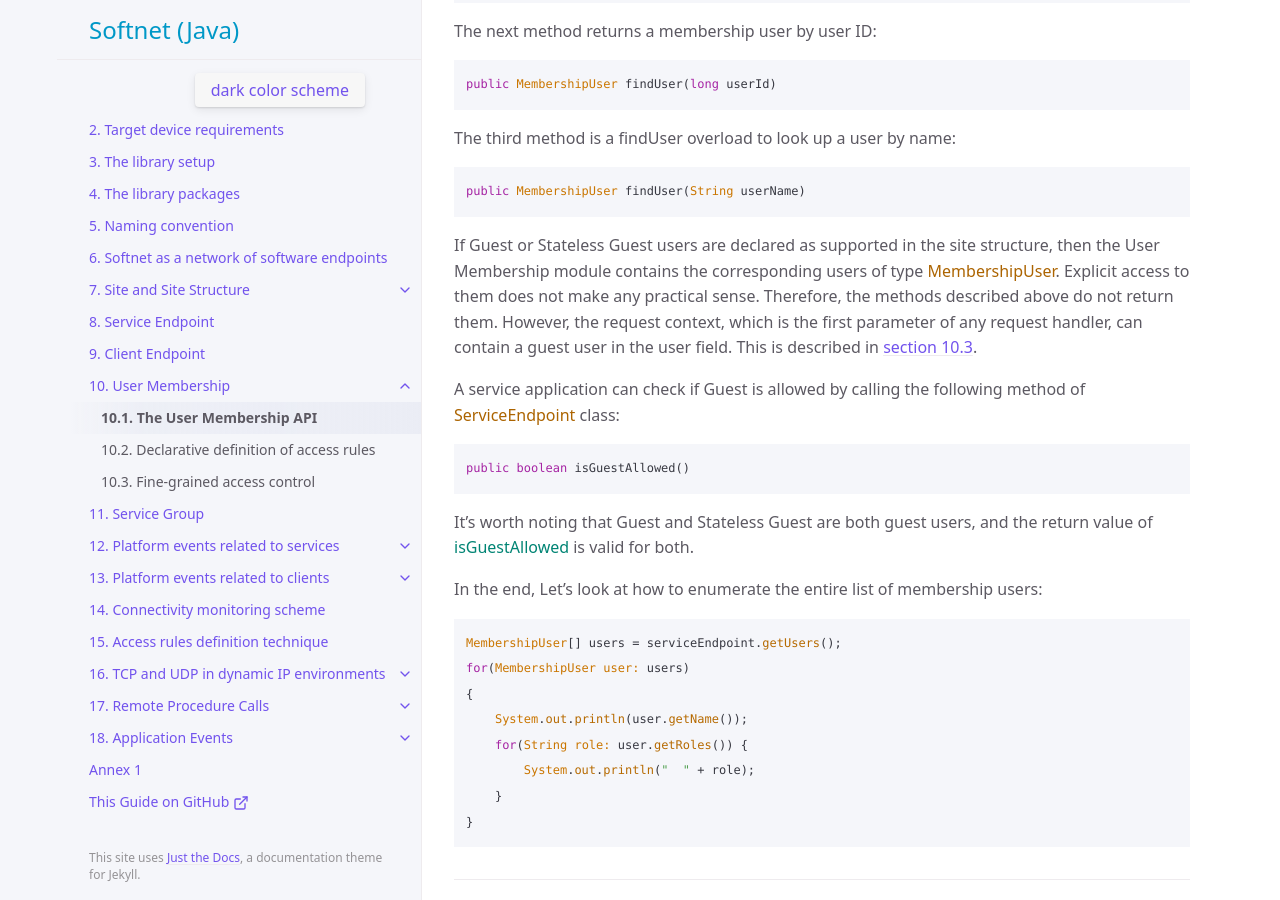
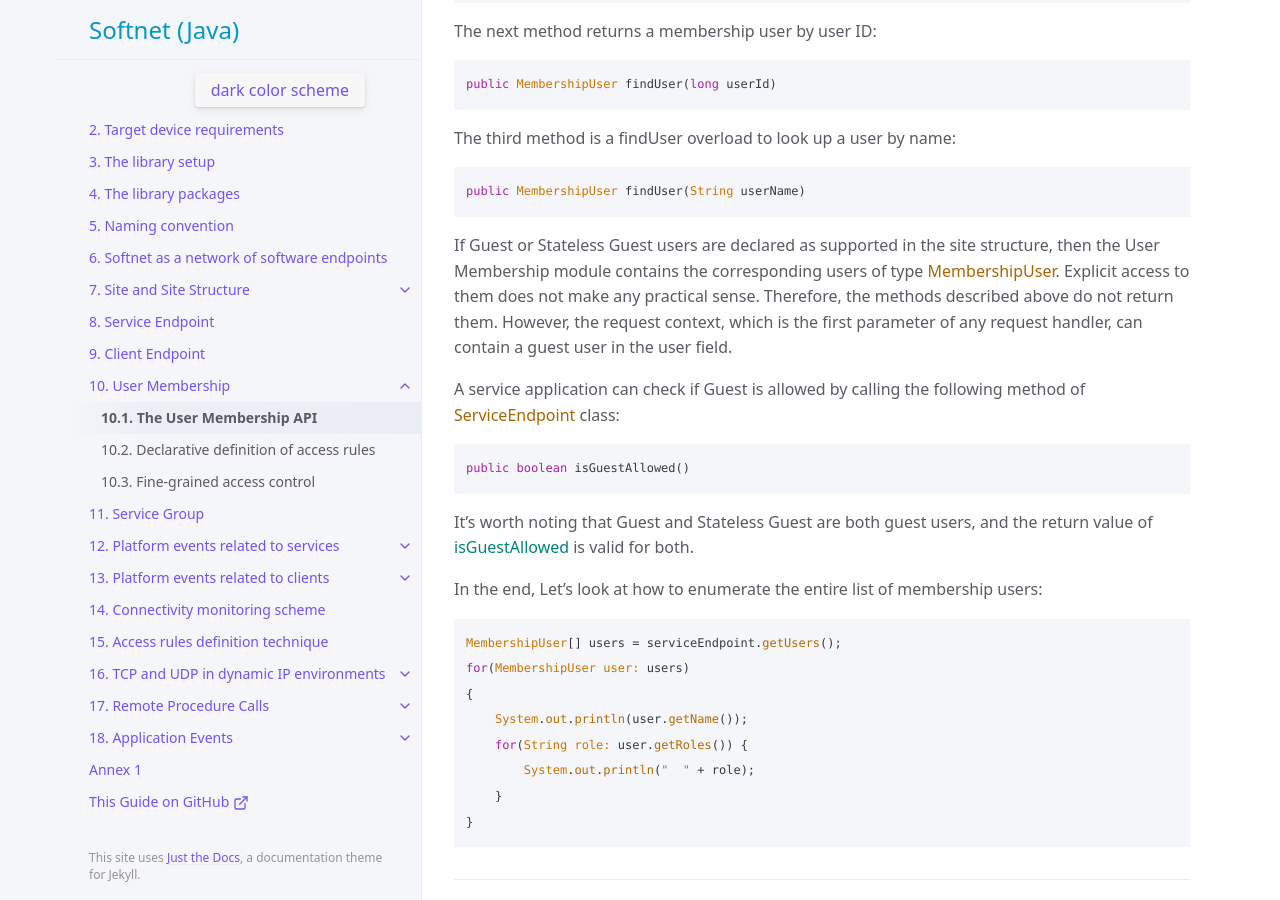
Before and after one commit to Softnet-Free/softnet-java, a Jekyll site: the page built from docs/user-membership/sections/api.md, in a window 1280 px wide and 900 px high, scrolled down 1066 px. Built offline with Jekyll 4.4.1, drawn with Linux system fonts in a browser that asks for light colours.

Commit message:
update to text

````diff
--- a/docs/user-membership/sections/api.md
+++ b/docs/user-membership/sections/api.md
@@ -45,7 +45,7 @@ The third method is a findUser overload to look up a user by name:
 public MembershipUser findUser(String userName)
 ```
 
-If Guest or Stateless Guest users are declared as supported in the site structure, then the User Membership module contains the corresponding users of type <span class="datatype">MembershipUser</span>. Explicit access to them does not make any practical sense. Therefore, the methods described above do not return them. However, the request context, which is the first parameter of any request handler, can contain a guest user in the user field. This is described in [section 10.3]({{ site.baseurl }}{% link docs/user-membership/sections/fine-grained-access-control.md %}).
+If Guest or Stateless Guest users are declared as supported in the site structure, then the User Membership module contains the corresponding users of type <span class="datatype">MembershipUser</span>. Explicit access to them does not make any practical sense. Therefore, the methods described above do not return them. However, the request context, which is the first parameter of any request handler, can contain a guest user in the user field.
 
 A service application can check if Guest is allowed by calling the following method of <span class="datatype">ServiceEndpoint</span> class:
 ```java
````
